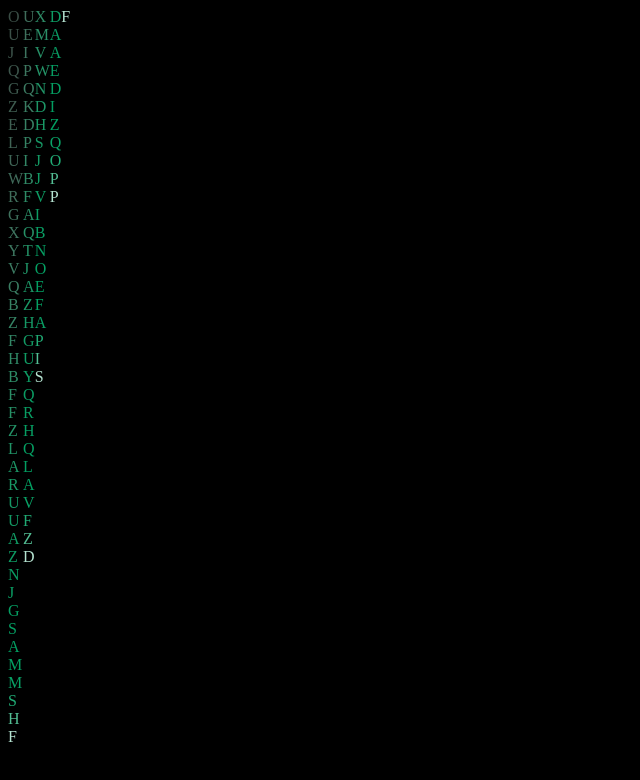
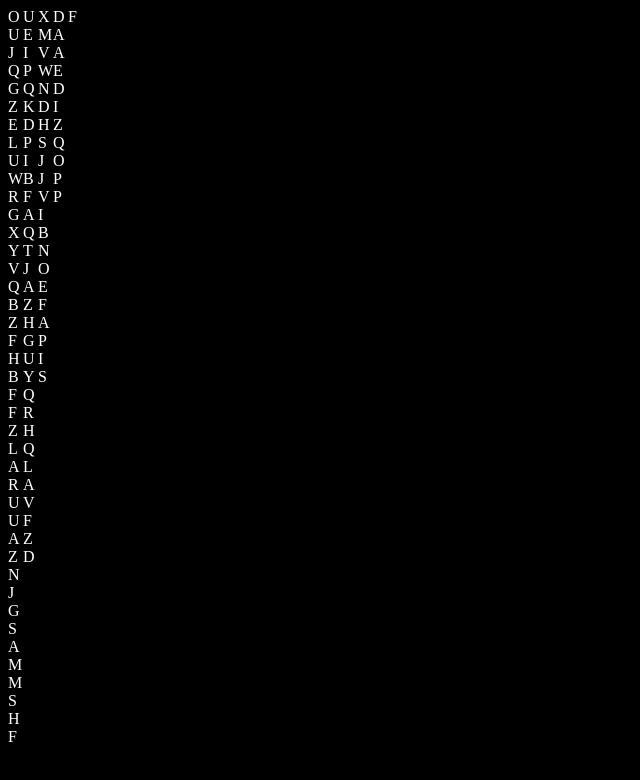
Before and after one commit to SkiesXR/MatrixCodeRain, a plain HTML site: page index.html in a window 1280 px wide. Shown: the whole page, without its empty margins (0-640 px from the left). Drawn offline with Linux system fonts and the light colour scheme.

Commit message:
Add span width

```diff
--- a/main.css
+++ b/main.css
@@ -15,12 +15,16 @@ body {
   width: min-content;
 }
 
+span {
+  width: 15px;
+}
+
 .invisible {
   visibility: hidden;
 }
 
 .animated {
-  animation: anim 10s ease forwards;
+  /* animation: anim 10s ease forwards; */
 }
 
 @keyframes anim {
```
